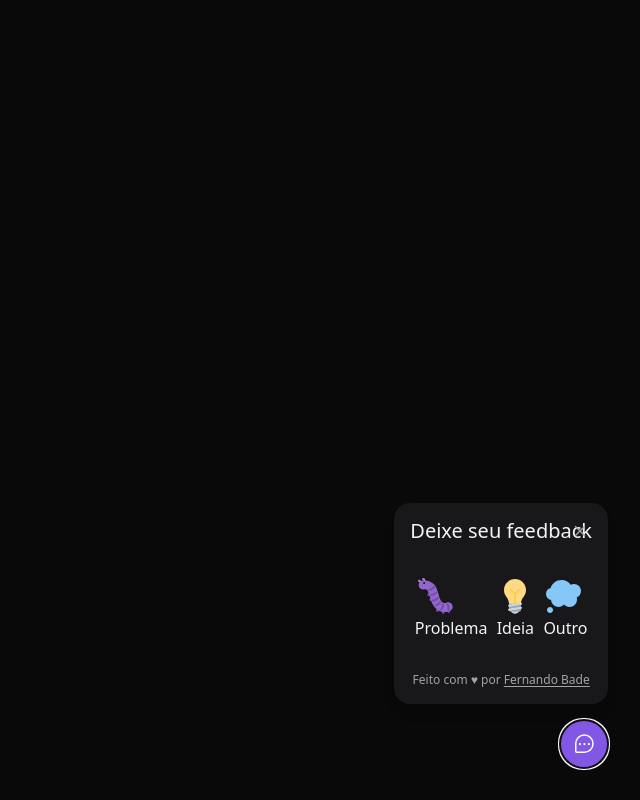
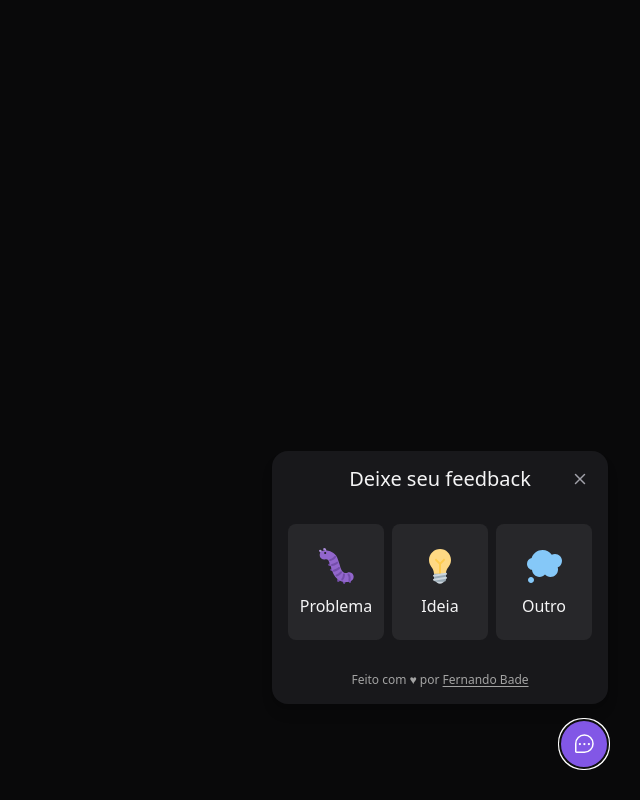
Before and after one commit to FernandoBade/nlw-return-impulse, a React (Vite) app in the folder web/: page / in a window 1280 px wide. Both pictures are taken after a click on the button "Feedback". Shown: the whole page, without its empty margins (640-1280 px from the left). Built offline with nearby package versions, Linux system fonts and the light colour scheme.

Commit message:
Mudança dinâmica do Header, botão de voltar, ajustes de Tailwind

```diff
--- /dev/null
+++ b/web/src/components/WidgetForm/Steps/FeedbackContentStep.tsx
@@ -0,0 +1,39 @@
+import { ArrowLeft } from "phosphor-react";
+import { FeedbackType, feedbackTypes} from "..";
+import { CloseButton } from "../../CloseButton"
+
+interface FeedbackContentStepProps {
+    feedbackType: FeedbackType;
+    onFeedbackRestartRequested: () => void;
+}
+
+export function FeedbackContentStep({
+    feedbackType,
+    onFeedbackRestartRequested
+}: FeedbackContentStepProps) {
+
+    const feedbackTypeInfo = feedbackTypes[feedbackType];
+
+    return (
+        <>
+            <header>
+                <button
+                type="button"
+                className="top-5 left-5 absolute text-zinc-400 hover:text-zinc-100"
+                onClick={onFeedbackRestartRequested}
+                >
+                    <ArrowLeft weight="bold" className="w-4 h-4" />
+                </button>
+                <span className="text-xl leading-6 flex items-center gap-2">
+                    <img src={feedbackTypeInfo.image.source} alt={feedbackTypeInfo.image.alt} className="w6 h-6" />
+                    {feedbackTypeInfo.title}
+                </span>
+                <CloseButton />
+            </header>
+
+            <div className="flex py-8 gap-2 w-full-width">
+
+            </div>
+        </>
+    )
+}
--- /dev/null
+++ b/web/src/components/WidgetForm/Steps/FeedbackSuccessStep.tsx
@@ -0,0 +1,3 @@
+export function FeedbackSuccessStep() {
+    return
+}
--- /dev/null
+++ b/web/src/components/WidgetForm/Steps/FeedbackTypeStep.tsx
@@ -0,0 +1,33 @@
+import { FeedbackType, feedbackTypes } from ".."
+import { CloseButton } from "../../CloseButton"
+
+interface FeedbackTypeStepProps {
+    onFeedbackTypeChange: (type: FeedbackType) => void
+}
+
+export function FeedbackTypeStep({ onFeedbackTypeChange }: FeedbackTypeStepProps) {
+    return (
+        <>
+            <header>
+                <span className="text-xl leading-6">Deixe seu feedback</span>
+                <CloseButton />
+            </header>
+
+            <div className="flex py-8 gap-2 w-full-width">
+                {Object.entries(feedbackTypes).map(([key, value]) => {
+                    return (
+                        <button
+                            key={key}
+                            className="bg-zinc-800 rounded-lg py-5 w-24 flex-1 flex flex-col items-center gap-2 border-2 border-transparent hover:border-brand-500 focus:border-brand-500 focus:outline-none"
+                            onClick={() => onFeedbackTypeChange(key as FeedbackType)}
+                            type="button"
+                        >
+                            <img src={value.image.source} alt={value.image.alt} />
+                            <span>{value.title}</span>
+                        </button>
+                    )
+                })}
+            </div>
+        </>
+    )
+}
--- a/web/src/components/WidgetForm.tsx
+++ b/web/src/components/WidgetForm/index.tsx
@@ -1,9 +1,12 @@
-import { CloseButton } from "./CloseButton";
-import bugImageURL from "../assets/bug.svg";
-import ideaImageUrl from "../assets/idea.svg";
-import otherImageUrl from "../assets/other.svg";
+import { useState } from 'react';
+import { CloseButton } from "../CloseButton";
+import bugImageURL from "../../assets/bug.svg";
+import ideaImageUrl from "../../assets/idea.svg";
+import otherImageUrl from "../../assets/other.svg";
+import { FeedbackTypeStep } from './Steps/FeedbackTypeStep';
+import { FeedbackContentStep } from './Steps/FeedbackContentStep';
 
-const feedbackTypes = {
+export const feedbackTypes = {
     BUG: {
         title: "Problema",
         image: {
@@ -36,26 +39,31 @@
 // ]
 
 
+export type FeedbackType = keyof typeof feedbackTypes;
+
+
 export function WidgetForm() {
+
+    const [feedbackType, setFeedbackType] = useState<FeedbackType | null>(null);
+
+
+    function handleRestartFeedback(){
+        setFeedbackType(null);
+    }
+
+
     return (
         <div className="bg-zinc-900 p-4 relative rounded-2xl mb-4 flex flex-col items-center shadow-lg w-[calc(100vw-2rem)] md:w-auto">
-            <header>
-                <span className="text-xl leading-6">Deixe seu feedback</span>
-                <CloseButton />
-            </header>
 
-            <div className="flex py-8 gap-2 w-full-width">
-                {Object.entries(feedbackTypes).map(([key, value]) => {
-                    return (
-                    <button>
-                        <img src={value.image.source} alt={value.image.alt} />
-                        <span>{value.title}</span>
-                    </button>
-                )
-                })}
+            {!feedbackType ? (
 
+                <FeedbackTypeStep onFeedbackTypeChange = {setFeedbackType}/>
 
-            </div>
+            ) : (
+                <FeedbackContentStep
+                feedbackType={feedbackType}
+                onFeedbackRestartRequested={handleRestartFeedback} />
+            )}
 
             <footer className="text-xs text-neutral-400">
                 Feito com ♥ por <a className="underline underline-offset-2" target="_blank" href="https://github.com/FernandoBade">Fernando Bade</a>
```
